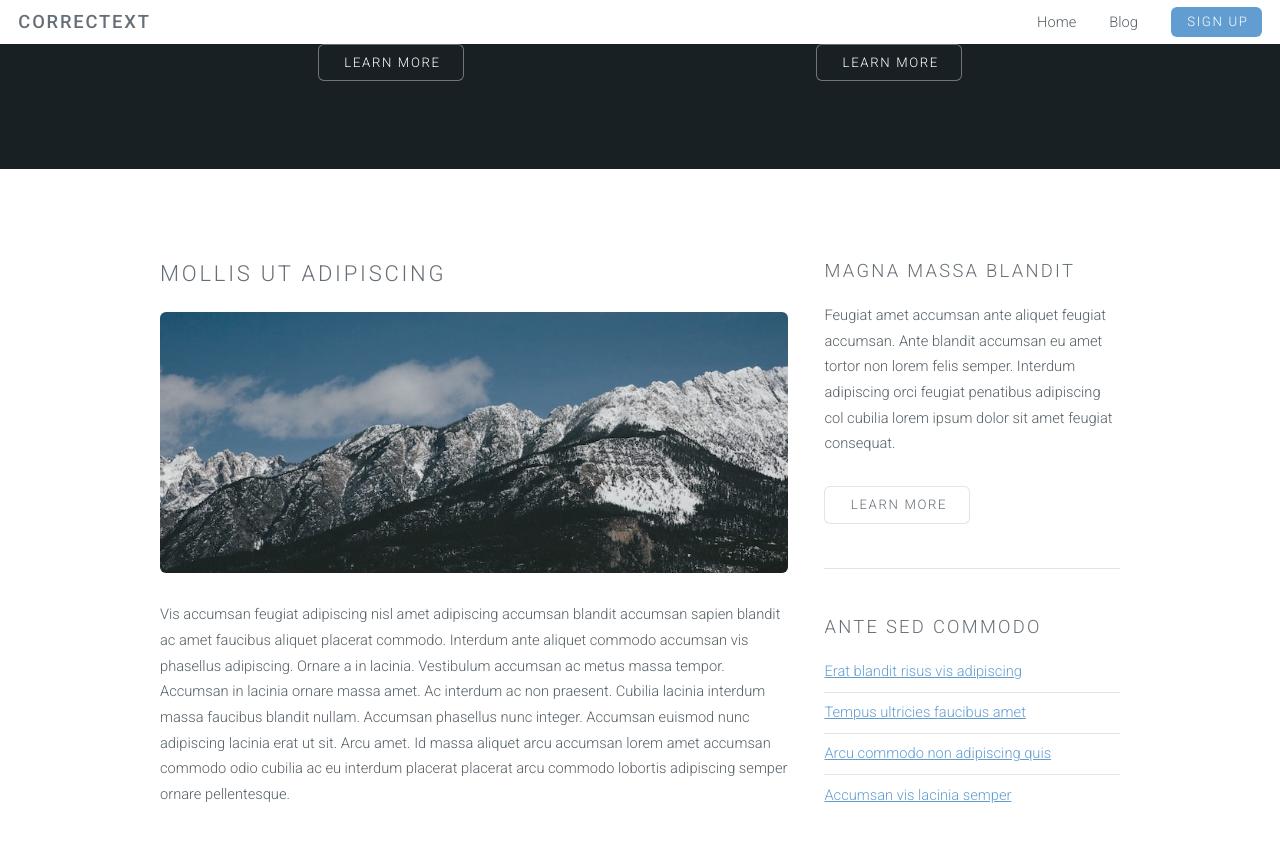
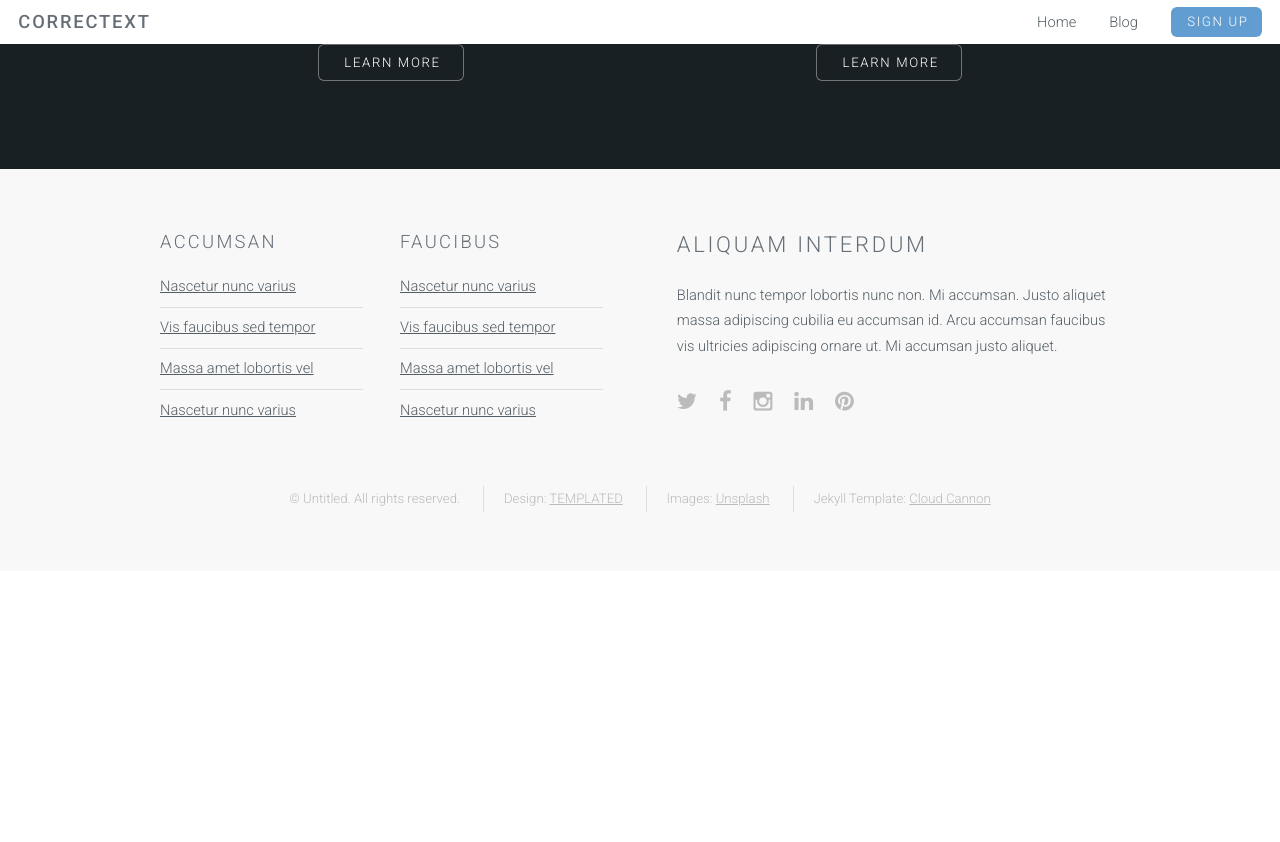
Before and after one commit to LevlUp/correctext, a Jekyll site: the page built from index.html, in a window 1280 px wide and 900 px high, scrolled down 1789 px. Shown: the top 842 px of the window. Built offline with Jekyll 4.4.1, drawn with Linux system fonts in a browser that asks for light colours; after the commit the page ends 2360 px from its top, so only the background shows below that.

Commit message:
get rid of section 3

```diff
--- a/index.html
+++ b/index.html
@@ -66,37 +66,3 @@ layout: landing-page
 					</div>
 				</div>
 			</section>
-
-		<!-- Three -->
-			<section id="three" class="wrapper style1">
-				<div class="container">
-					<div class="row">
-						<div class="8u">
-							<section>
-								<h2>Mollis ut adipiscing</h2>
-								<a href="#" class="image fit"><img src="images/pic03.jpg" alt="" /></a>
-								<p>Vis accumsan feugiat adipiscing nisl amet adipiscing accumsan blandit accumsan sapien blandit ac amet faucibus aliquet placerat commodo. Interdum ante aliquet commodo accumsan vis phasellus adipiscing. Ornare a in lacinia. Vestibulum accumsan ac metus massa tempor. Accumsan in lacinia ornare massa amet. Ac interdum ac non praesent. Cubilia lacinia interdum massa faucibus blandit nullam. Accumsan phasellus nunc integer. Accumsan euismod nunc adipiscing lacinia erat ut sit. Arcu amet. Id massa aliquet arcu accumsan lorem amet accumsan commodo odio cubilia ac eu interdum placerat placerat arcu commodo lobortis adipiscing semper ornare pellentesque.</p>
-							</section>
-						</div>
-						<div class="4u">
-							<section>
-								<h3>Magna massa blandit</h3>
-								<p>Feugiat amet accumsan ante aliquet feugiat accumsan. Ante blandit accumsan eu amet tortor non lorem felis semper. Interdum adipiscing orci feugiat penatibus adipiscing col cubilia lorem ipsum dolor sit amet feugiat consequat.</p>
-								<ul class="actions">
-									<li><a href="#" class="button alt">Learn More</a></li>
-								</ul>
-							</section>
-							<hr />
-							<section>
-								<h3>Ante sed commodo</h3>
-								<ul class="alt">
-									<li><a href="#">Erat blandit risus vis adipiscing</a></li>
-									<li><a href="#">Tempus ultricies faucibus amet</a></li>
-									<li><a href="#">Arcu commodo non adipiscing quis</a></li>
-									<li><a href="#">Accumsan vis lacinia semper</a></li>
-								</ul>
-							</section>
-						</div>
-					</div>
-				</div>
-			</section>
```
